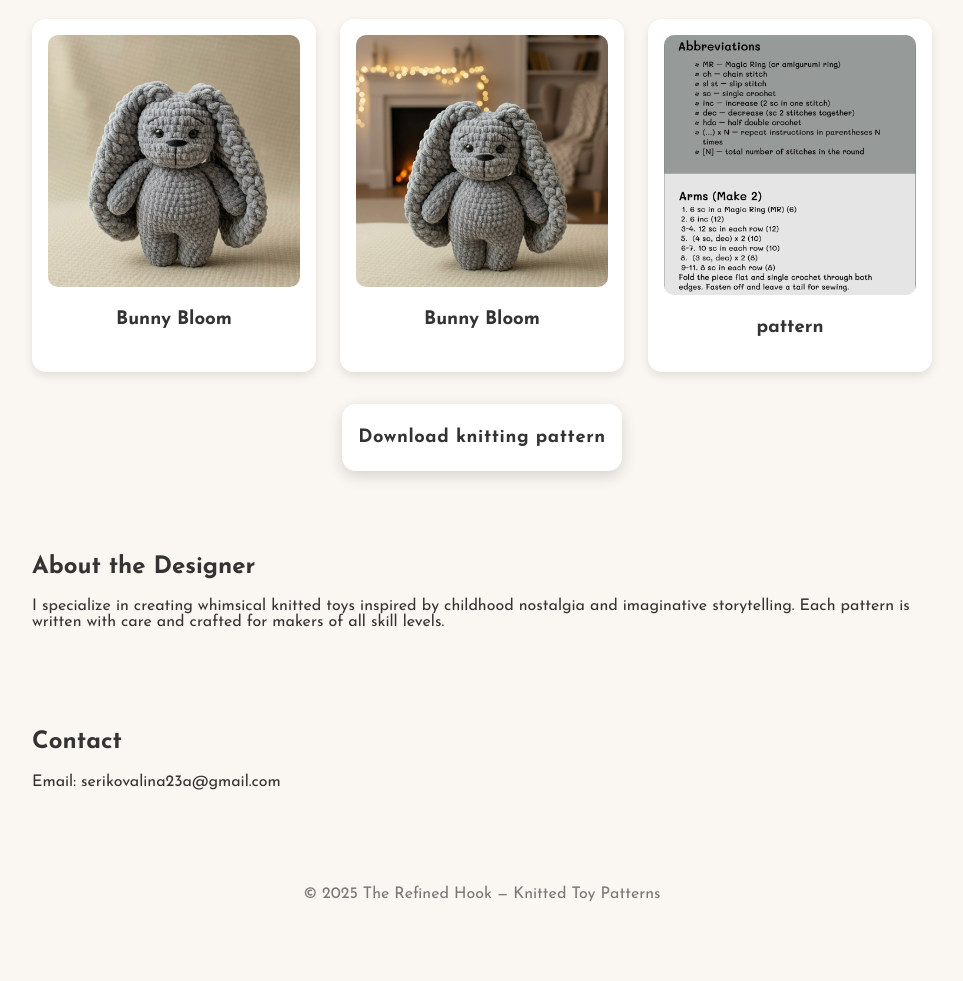
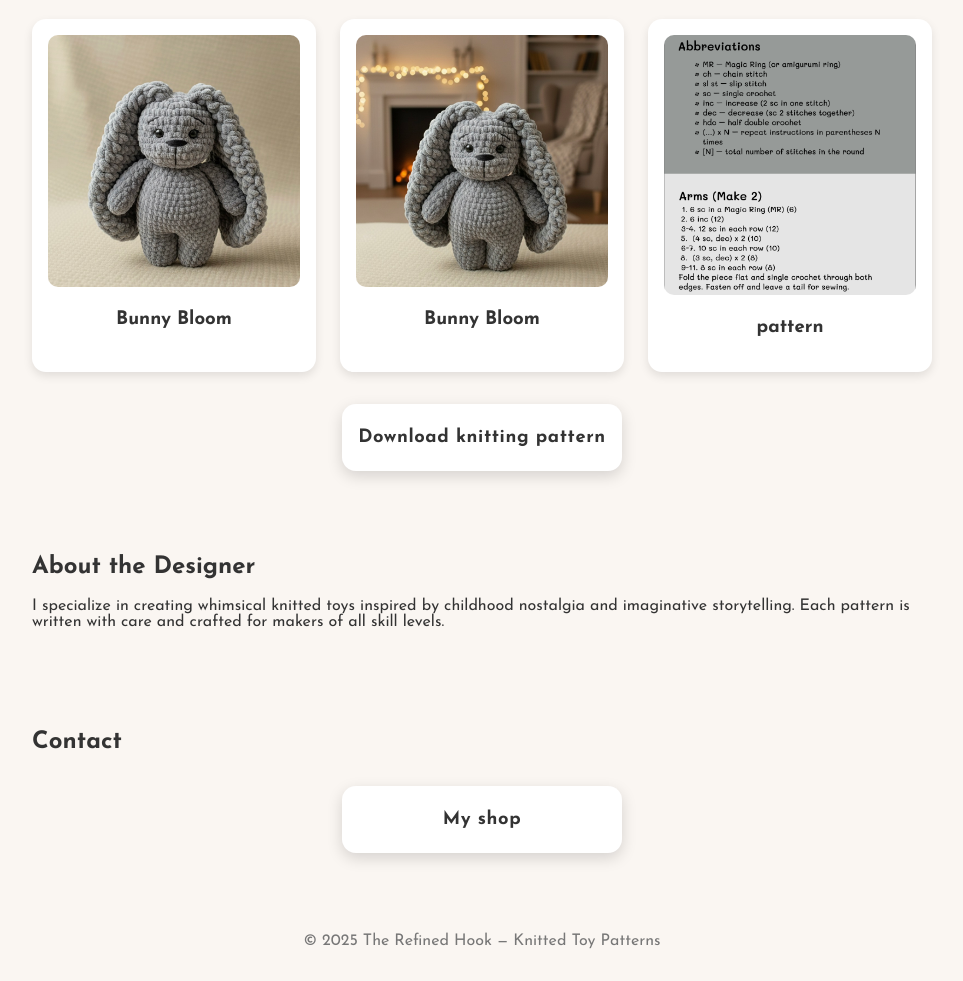
Before and after one commit to serikovalina/portfolio, a plain HTML site: page index.html in a window 1280 px wide. Shown: the part 4847-5828 px from the top of the page, without its empty margins (158-1121 px from the left). Before the commit the page ends 5781 px from the top, so only its background shows below. Drawn offline with Linux system fonts and the light colour scheme.

Commit message:
Update index.html

```diff
--- a/index.html
+++ b/index.html
@@ -397,7 +397,25 @@
 
   <div class="container" id="contact">
     <h2>Contact</h2>
-    <p>Email: serikovalina23a@gmail.com</p>
+    <div style="max-width:280px; margin:2rem auto 0;">
+    <a href="https://www.creativefabrica.com/designer/the-refined-hook/"
+     style="
+       display:block;
+       width:100%;
+       padding:1.5rem 0;
+       background:#ffffff;
+       color:#333;
+       text-decoration:none;
+       border-radius:14px;
+       font-weight:700;
+       font-size:1.15rem;
+       text-align:center;
+       letter-spacing:0.6px;
+       box-shadow:0 5px 15px rgba(0,0,0,0.15);
+     ">
+    My shop
+  </a>
+  </div>
   </div>
 
   <footer class="footer">© 2025 The Refined Hook — Knitted Toy Patterns</footer>
```
